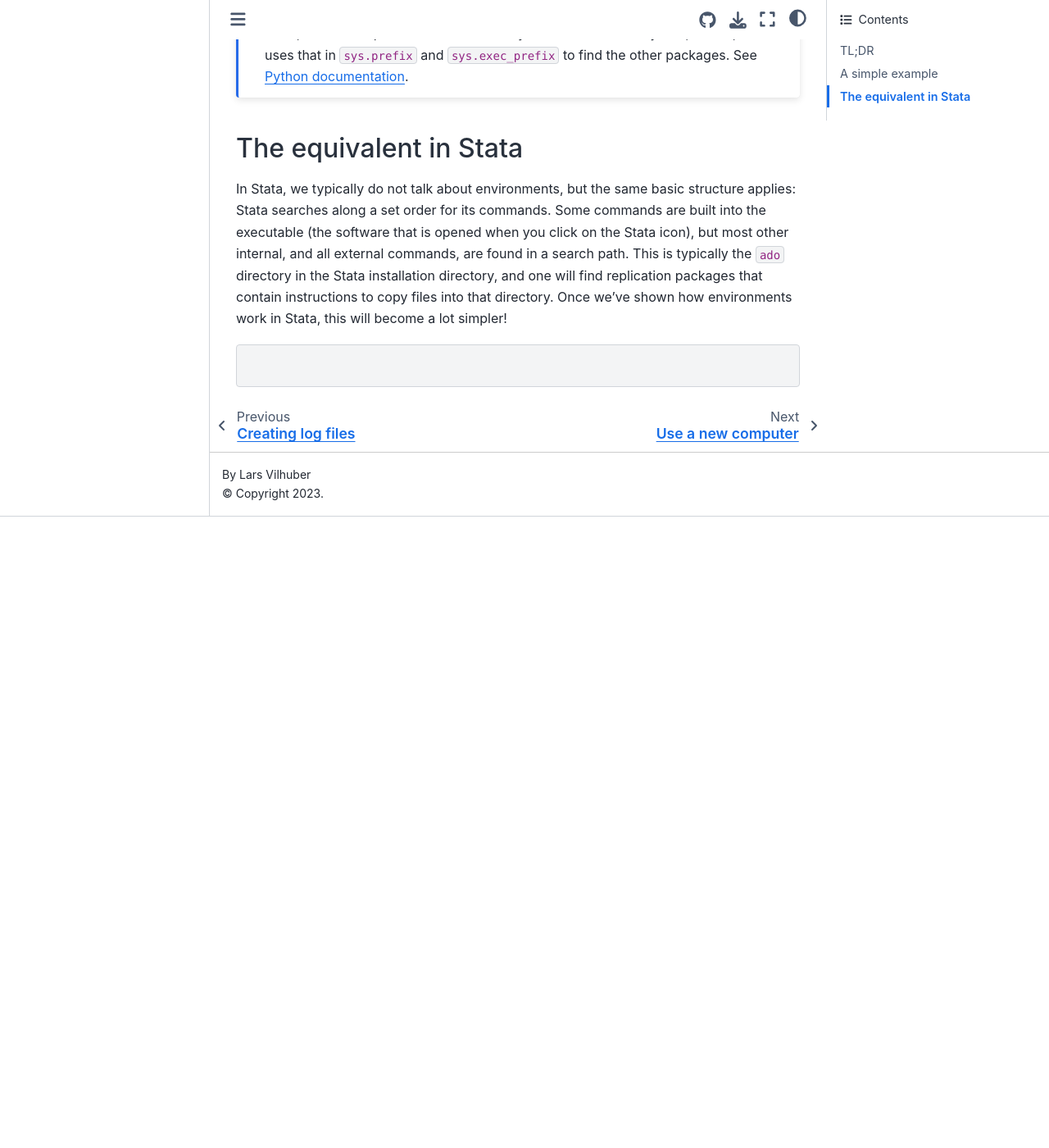
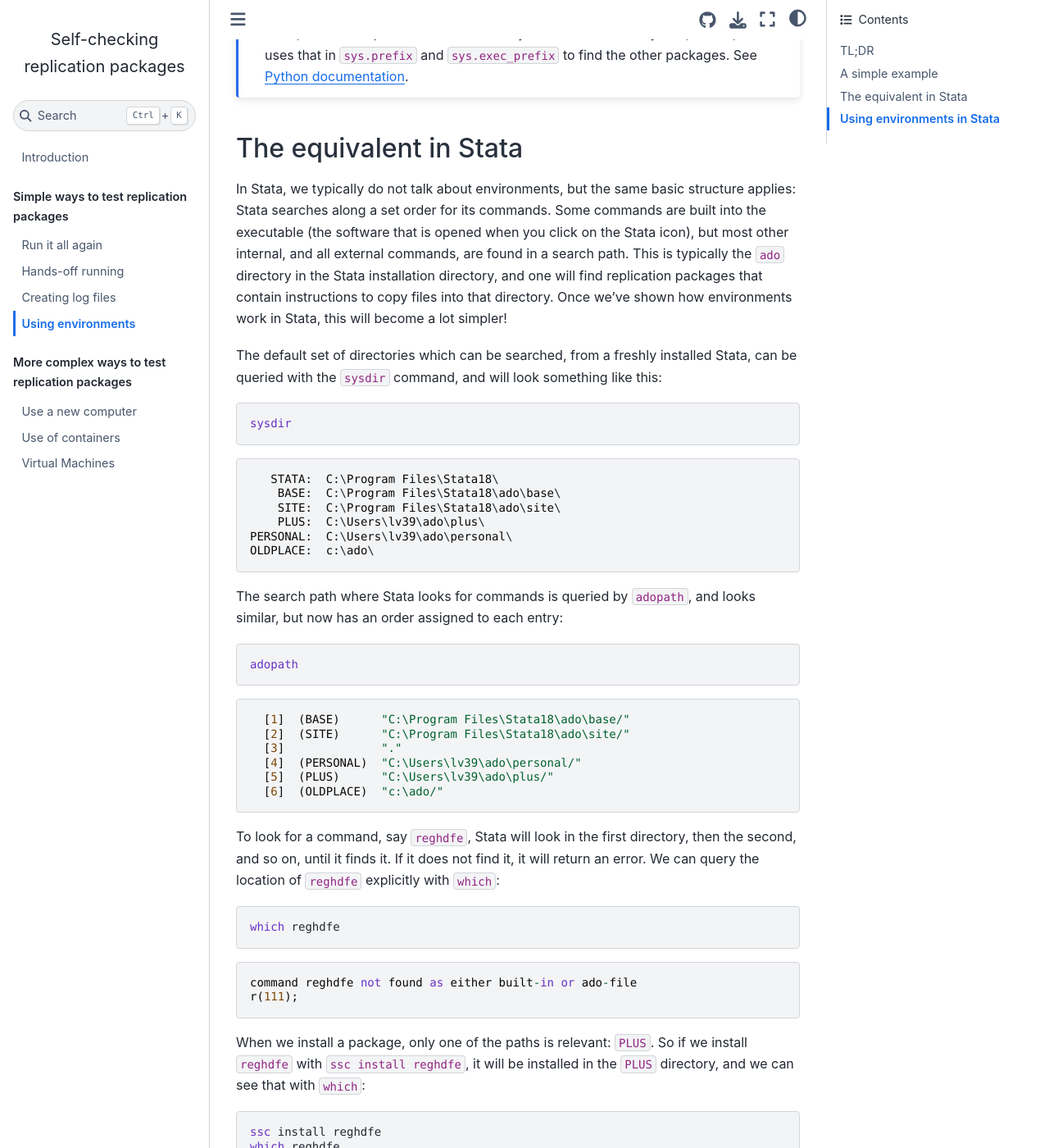
Before and after one commit to larsvilhuber/self-checking-reproducibility, a Jupyter Book: the page built from 10-environments.md, in a window 1280 px wide and 1400 px high, scrolled down 1956 px. Shown: the whole window at 82% size. Built offline with Jupyter Book 1.0.4 settings and Sphinx 7.4.7 and the Sphinx Book theme 1.1.4, drawn with Linux system fonts in a browser that asks for light colours; before the commit the page ends 2586 px from its top, so only the background shows below that; some of the changed text lies outside the part shown.

Commit message:
Updates to environments for Stata

````diff
--- a/10-environments.md
+++ b/10-environments.md
@@ -117,6 +117,67 @@
 
 In Stata, we typically do not talk about environments, but the same basic structure applies: Stata searches along a set order for its commands. Some commands are built into the executable (the software that is opened when you click on the Stata icon), but most other internal, and all external commands, are found in a search path. This is typically the `ado` directory in the Stata installation directory, and one will find replication packages that contain instructions to copy files into that directory. Once we've shown how environments work in Stata, this will become a lot simpler!
 
+The default set of directories which can be searched, from a freshly installed Stata, can be queried with the `sysdir` command, and will look something like this:
+
 ```stata
+sysdir
+```
 
 ```
+   STATA:  C:\Program Files\Stata18\
+    BASE:  C:\Program Files\Stata18\ado\base\
+    SITE:  C:\Program Files\Stata18\ado\site\
+    PLUS:  C:\Users\lv39\ado\plus\
+PERSONAL:  C:\Users\lv39\ado\personal\
+OLDPLACE:  c:\ado\
+```
+
+The search path where Stata looks for commands is queried by `adopath`, and looks similar, but now has an order assigned to each entry:
+
+```stata
+adopath
+```
+
+```
+  [1]  (BASE)      "C:\Program Files\Stata18\ado\base/"
+  [2]  (SITE)      "C:\Program Files\Stata18\ado\site/"
+  [3]              "."
+  [4]  (PERSONAL)  "C:\Users\lv39\ado\personal/"
+  [5]  (PLUS)      "C:\Users\lv39\ado\plus/"
+  [6]  (OLDPLACE)  "c:\ado/"
+```
+
+To look for a command, say `reghdfe`, Stata will look in the first directory, then the second, and so on, until it finds it. If it does not find it, it will return an error. We can query the location of `reghdfe` explicitly with `which`:
+
+```stata
+which reghdfe
+```
+
+```
+command reghdfe not found as either built-in or ado-file
+r(111);
+```
+
+When we install a package, only one of the paths is relevant: `PLUS`. So if we install `reghdfe` with `ssc install reghdfe`, it will be installed in the `PLUS` directory, and we can see that with `which`:
+
+```stata
+ssc install reghdfe
+which reghdfe
+```
+
+```
+. ssc install reghdfe
+checking reghdfe consistency and verifying not already installed...
+installing into C:\Users\lv39\ado\plus\...
+installation complete.
+
+. which reghdfe
+C:\Users\lv39\ado\plus\r\reghdfe.ado
+*! version 6.12.3 08aug2023
+```
+
+```{important}
+It is important here to recognize that it is the value of the special entry `PLUS` in the `adopath` that determines where Stata looks for commands, not the specific location!
+```
+
+## Using environments in Stata
````
